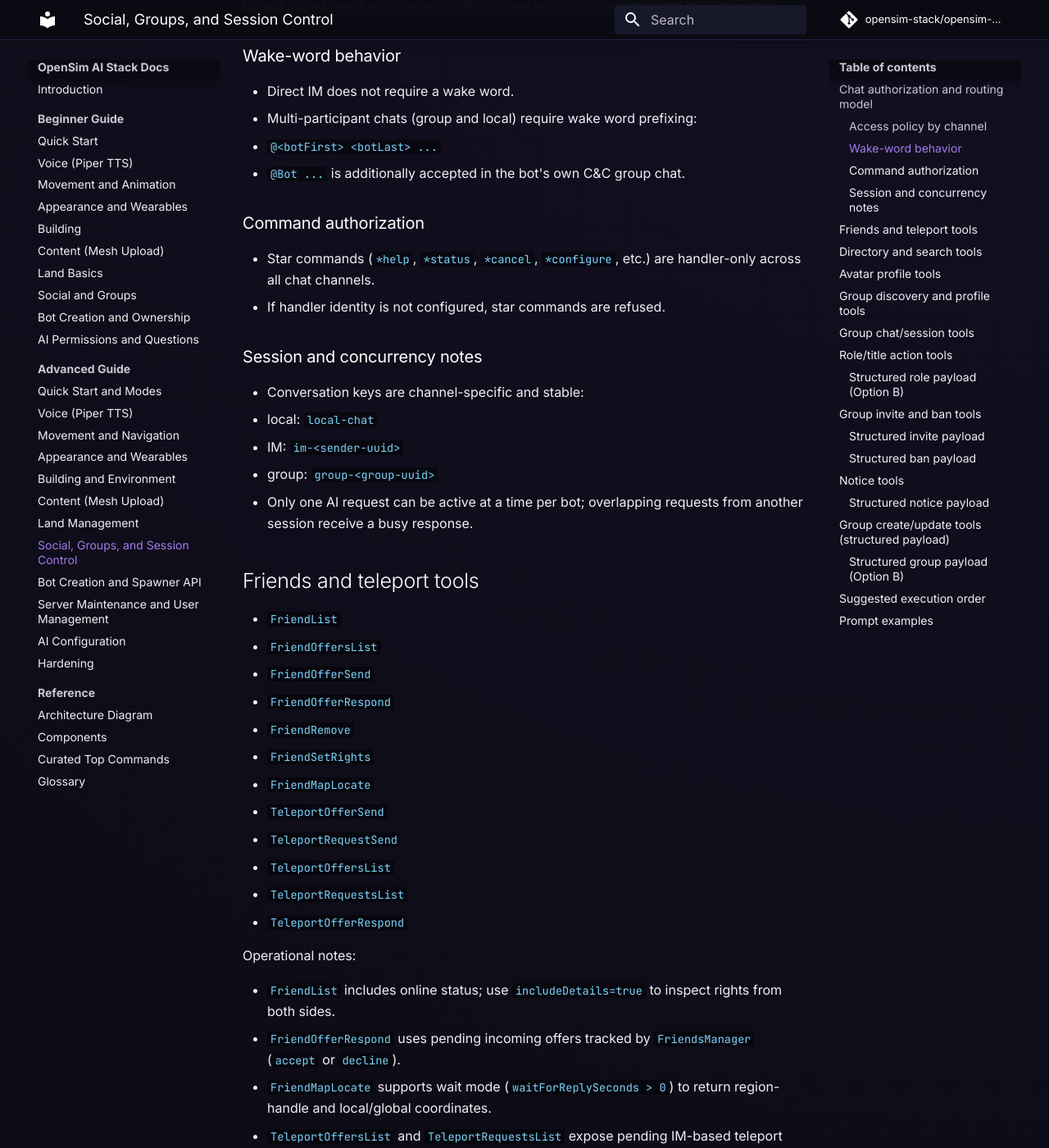
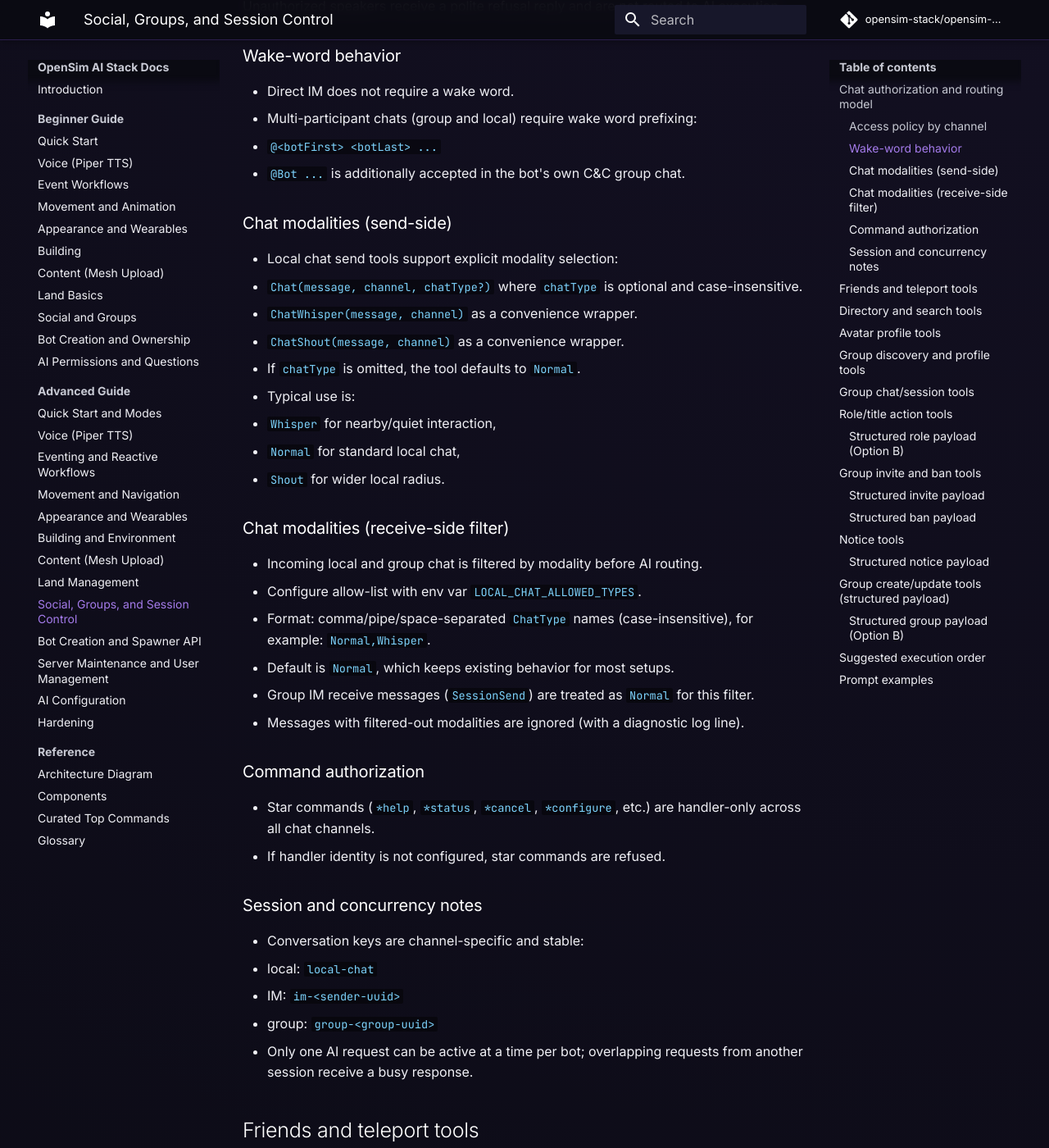
Before and after one commit to opensim-stack/opensim-stack-docs, an MkDocs documentation site: the page built from docs/advanced/social.md, in a window 1280 px wide and 1400 px high, scrolled down 649 px. Shown: the whole window at 82% size. Built offline with MkDocs 1.6.1 and Material for MkDocs 9.7.7, drawn with Linux system fonts in a browser that asks for light colours; comment, search, counter and statistics services are not loaded.

```diff
--- a/docs/advanced/social.md
+++ b/docs/advanced/social.md
@@ -22,6 +22,27 @@ Unauthorized speakers receive a polite refusal reply and are not routed to AI ex
 - Multi-participant chats (group and local) require wake word prefixing:
   - `@<botFirst> <botLast> ...`
   - `@Bot ...` is additionally accepted in the bot's own C&C group chat.
+
+### Chat modalities (send-side)
+
+- Local chat send tools support explicit modality selection:
+  - `Chat(message, channel, chatType?)` where `chatType` is optional and case-insensitive.
+  - `ChatWhisper(message, channel)` as a convenience wrapper.
+  - `ChatShout(message, channel)` as a convenience wrapper.
+- If `chatType` is omitted, the tool defaults to `Normal`.
+- Typical use is:
+  - `Whisper` for nearby/quiet interaction,
+  - `Normal` for standard local chat,
+  - `Shout` for wider local radius.
+
+### Chat modalities (receive-side filter)
+
+- Incoming local and group chat is filtered by modality before AI routing.
+- Configure allow-list with env var `LOCAL_CHAT_ALLOWED_TYPES`.
+- Format: comma/pipe/space-separated `ChatType` names (case-insensitive), for example: `Normal,Whisper`.
+- Default is `Normal`, which keeps existing behavior for most setups.
+- Group IM receive messages (`SessionSend`) are treated as `Normal` for this filter.
+- Messages with filtered-out modalities are ignored (with a diagnostic log line).
 
 ### Command authorization
 
--- a/mkdocs.yml
+++ b/mkdocs.yml
@@ -27,6 +27,7 @@ nav:
   - Beginner Guide:
       - Quick Start: beginner/quick-start.md
       - Voice (Piper TTS): beginner/voice.md
+      - Event Workflows: beginner/events.md
       - Movement and Animation: beginner/movement-animation.md
       - Appearance and Wearables: beginner/appearance.md
       - Building: beginner/building.md
@@ -38,6 +39,7 @@ nav:
   - Advanced Guide:
       - Quick Start and Modes: advanced/quick-start-and-modes.md
       - Voice (Piper TTS): advanced/voice.md
+      - Eventing and Reactive Workflows: advanced/events.md
       - Movement and Navigation: advanced/movement-navigation.md
       - Appearance and Wearables: advanced/appearance.md
       - Building and Environment: advanced/building-environment.md
```
Also changed, not shown: docs/advanced/events.md (added, +134 -0 lines), docs/beginner/events.md (added, +72 -0 lines).
